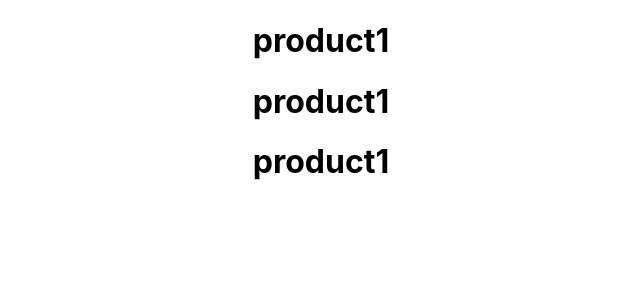
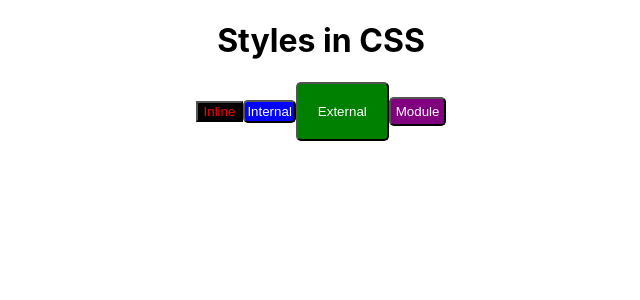
Before and after one commit to madinedihareesh/npx, a React (Create React App) app: page / in a window 1280 px wide. Shown: the top 300 px of the page, without its empty margins (319-959 px from the left). Built offline with nearby package versions, Linux system fonts and the light colour scheme.

Commit message:
CssStyles

```diff
--- a/src/App.js
+++ b/src/App.js
@@ -1,35 +1,38 @@
 
 import './App.css';
-import Apple from './Apple';
+// import Apple from './Apple';
+import Css from './Css';
 
 
 
 
 
 function App() {
-  const Products=[
-    {
-      title:"product1",
-      discription:"hello",
+  // const Products=[
+  //   {
+  //     title:"product1",
+  //     discription:"hello",
 
-    },
-    {
-      title:"product1",
-      discription:"hello",
-    },
-    {title:"product1",
-      discription:"hello",
-    }
-  ]
+  //   },
+  //   {
+  //     title:"product1",
+  //     discription:"hello",
+  //   },
+  //   {title:"product1",
+  //     discription:"hello",
+  //   }
+  // ]
 
   return (
     <div className="App">
+      <h1>Styles in CSS</h1>
 
-{
+{/* {
   Products.map((item)=>{
    return <Apple title={item.title} dec= {item.discription} />
 })
-}
+} */}
+    <Css/>
     </div>
 
 
--- a/src/Apple.jsx
+++ b/src/Apple.jsx
@@ -4,6 +4,7 @@ function Apple(prop) {
   return (
     <div>
       <h1>{prop.title}</h1>
+      <h1>{prop.dec}</h1>
     </div>
   )
 }
--- /dev/null
+++ b/src/Css.css
@@ -0,0 +1,7 @@
+.btn{
+    color: white;
+    background-color: green;
+    padding: 20px;
+    border-radius: 5px;
+
+}
--- /dev/null
+++ b/src/Css.jsx
@@ -0,0 +1,25 @@
+import React from 'react'
+import './Css.css'
+import styles from './styles.module.css'
+
+const Css = () => {
+    const makeUP={
+        btn:{
+            color:'white',
+            backgroundColor:'blue',
+            borderRadius:'5px',
+            padding:'2px'
+        }
+    }
+  return (
+    <div>
+
+<button style={{color:'red',backgroundColor:'black'}}>Inline</button>
+<button style={makeUP.btn}>Internal</button>
+<button className="btn">External</button>
+<button className={styles.butn}>Module</button>
+    </div>
+  )
+}
+
+export default Css
--- /dev/null
+++ b/src/styles.module.css
@@ -0,0 +1,6 @@
+.butn{
+    color: white;
+    background-color: purple;
+    padding: 5px;
+    border-radius: 5px;
+}
```
